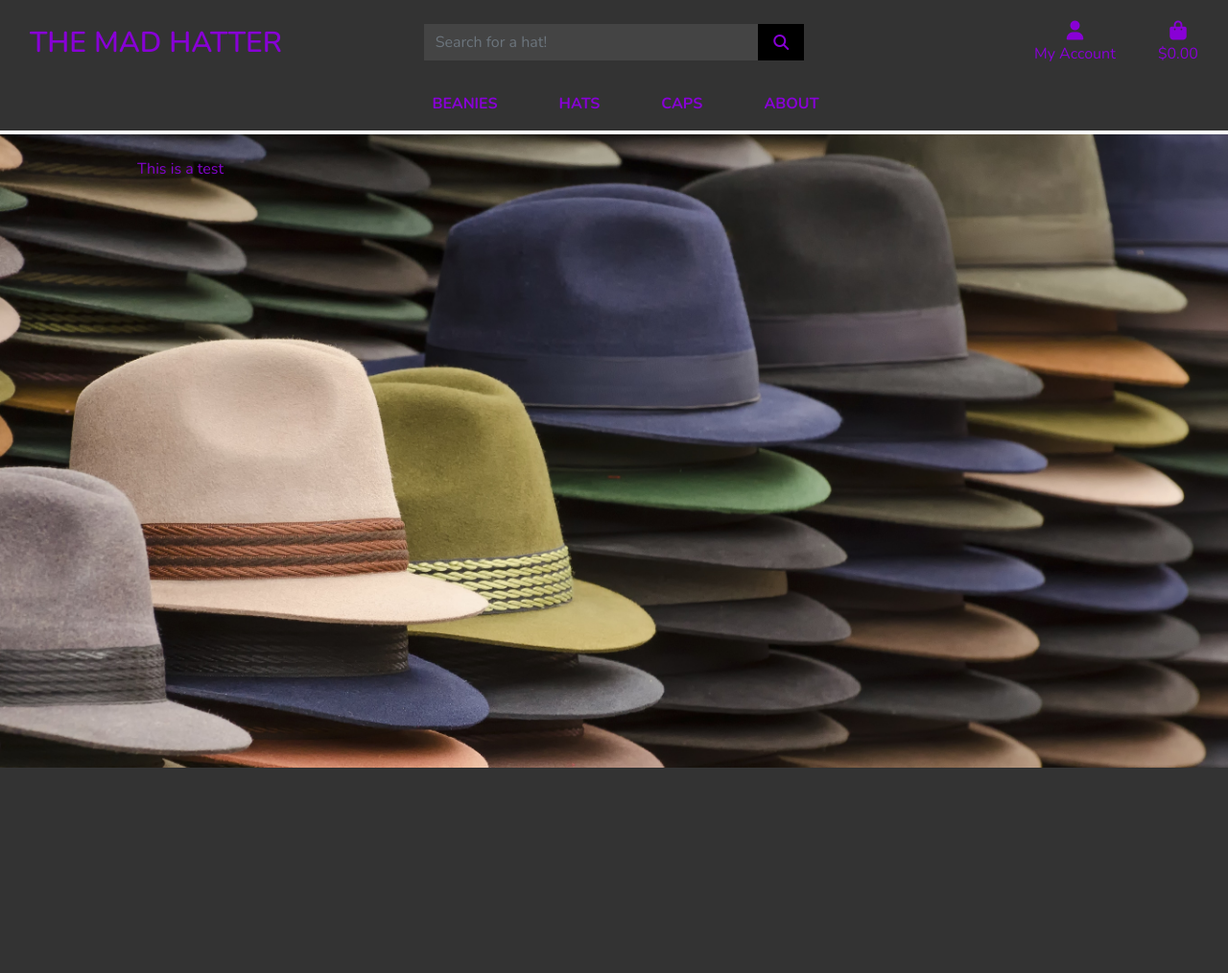
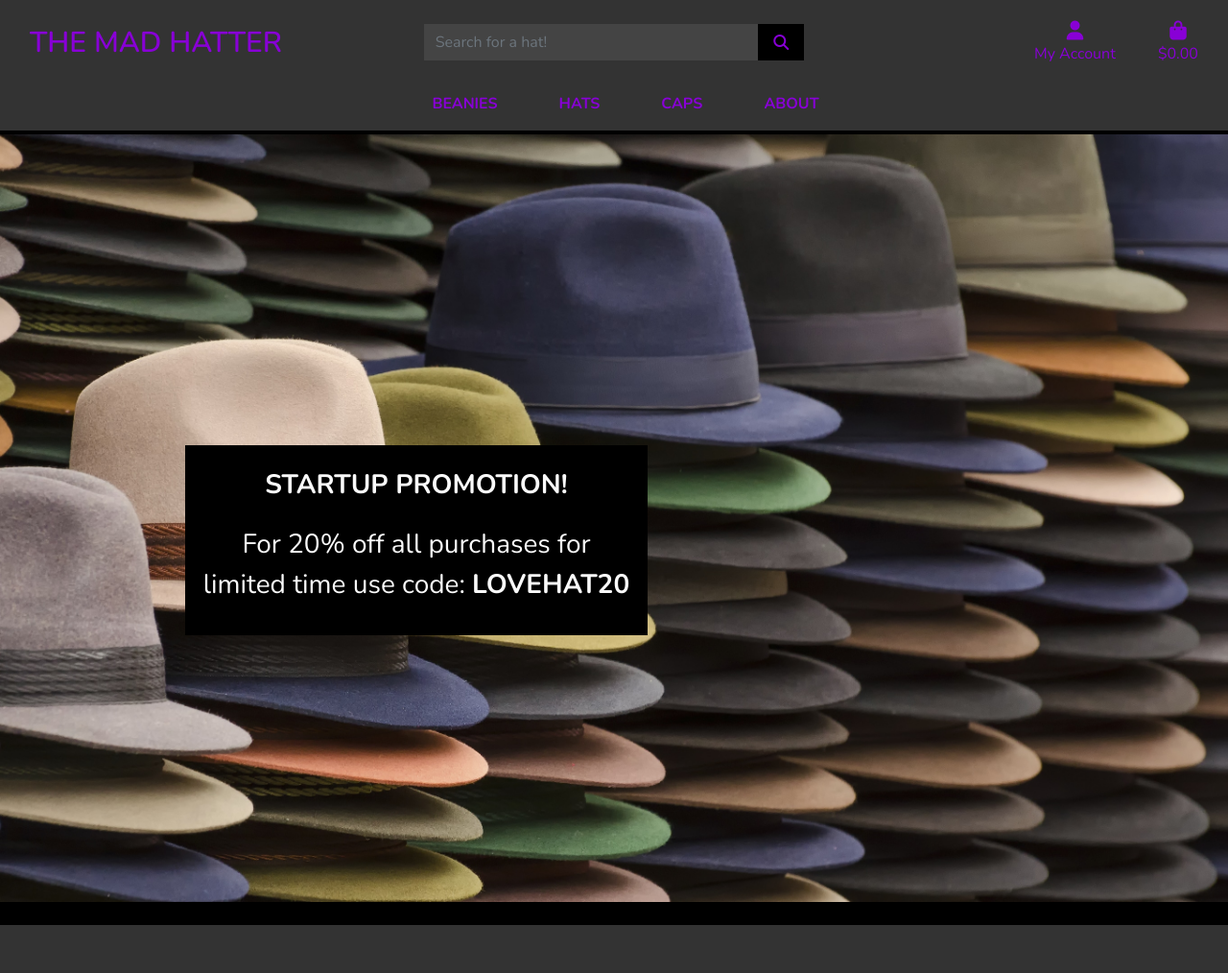
Before and after one commit to laurence100795/The-Mad-Hatter, a Django app: page / in a window 1280 px wide. Shown: the whole page at 96% size. Before the commit the page ends 800 px from the top, so only its background shows below. Run offline with Django 3.2, Linux system fonts and the light colour scheme; some libraries are stand-ins or nearby versions.

Commit message:
file management, footer started and image changes

```diff
--- /dev/null
+++ b/home/static/css/home.css
@@ -0,0 +1,58 @@
+/*Homepage background slide image styling*/
+.SlideImage {
+    position: fixed;
+    top: 140px;
+    left: 0;
+    width: 100%;
+    height: 100%;
+    background-color: #00000045;
+    object-fit: cover;
+    background-attachment: fixed;
+    z-index: -1;
+    opacity: 0;
+    transition: opacity 1s ease-in-out;
+}
+
+/*Promo code container styling*/
+.home-promo-position {
+    top: 300px;
+    left: 50px;
+}
+
+.home-promo-styling {
+    background-color: black;
+    height: fit-content;
+    width: fit-content;
+    max-width: 500px;
+}
+
+.home-promo-text {
+    font-size: 28px;
+    color: #fafafa;
+    text-align: center;
+}
+
+/*===========================Media Queries===========================*/
+
+/*Homepage Background positioning medium screen*/
+@media (max-width: 991px) {
+    .SlideImage {
+        top: 84px;
+    }
+    .home-promo-text {
+    font-size: 24px;
+    }
+    .home-promo-position {
+    left: 20px;
+    }
+}
+
+/*Homepage Background positioning small screen*/
+@media (max-width: 400px) {
+    .SlideImage {
+        top: 68px;
+    }
+    .home-promo-text {
+    font-size: 16px;
+    }
+}
--- a/home/templates/home/index.html
+++ b/home/templates/home/index.html
@@ -1,5 +1,9 @@
 {% extends "base.html" %}
 {% load static %}
+
+{% block extra_css %}
+    <link rel="stylesheet" href="{% static 'css/home.css' %}">
+{% endblock %}
 
 {% block page_header %}
     <div class="container header-container">
@@ -18,7 +22,14 @@
 </div>
 <div class="container">
     <div class="row">
-        <div class="col-7 col-md-6 my-auto">This is a test</div>
+        <div class="col-7 col-md-6 home-promo-position">
+            <div class="home-promo-styling">
+                <div class="home-promo-text p-3">
+                <p class="text-uppercase font-weight-bold p-1">Startup Promotion!</p>
+                <p>For 20% off all purchases for limited time use code: <span class="font-weight-bold">LOVEHAT20</span></p>
+                </div>
+            </div>
+        </div>
     </div>
 </div>
 
--- a/static/css/base.css
+++ b/static/css/base.css
@@ -5,9 +5,9 @@ html {
 
 /*main body styling*/
 body {
-    background-color: white;
+    background-color: black;
+    height: 100%;
     background-size: cover;
-    height: calc(100vh - 164px);
     color: rgb(132, 4, 206);
     font-family: 'Nunito';
 }
@@ -59,22 +59,17 @@ body {
 .nav-search {
     background-color: black;
 }
-
-/*Homepage background slide image styling*/
-.SlideImage {
-    position: fixed;
-    top: 140px;
-    left: 0;
-    width: 100%;
-    height: 100%;
-    background-color: #00000045;
-    object-fit: cover;
-    background-attachment: fixed;
-    z-index: -1;
-    opacity: 0;
-    transition: opacity 1s ease-in-out;
+/* Footer positioning (pushes to bottom of page)*/
+.content-wrapper {
+    min-height: 100%;
 }
 
+/* Footer Stlying */
+.footer {
+    background-color: #333333;
+    height: 50px;
+    position: relative;
+}
 /*===========================Media Queries===========================*/
 
 /* larger container for xl screens */
@@ -97,13 +92,6 @@ body {
     }
 }
 
-/*Homepage Background positioning*/
-@media (max-width: 991px) {
-    .SlideImage {
-        top: 84px;
-    }
-}
-
 /*Small screen navbar will fit inline*/
 @media (max-width: 400px) {
     .fa-lg {
@@ -112,8 +100,4 @@ body {
     .list-inline-item .nav-link {
         padding: 0;
     }
-    /*Homepage Background positioning*/
-    .SlideImage {
-        top: 68px;
-    }
 }
--- a/templates/base.html
+++ b/templates/base.html
@@ -117,9 +117,13 @@
 	{% endif %}
 
     {% block page_header %}{% endblock %}
-
+    <div class="content-wrapper">
     {% block content %} {% endblock %}
-
+    </div>
+    <div class="footer">
+        <div class="footer-content">
+        </div>
+    </div>
     {% block postloadjs %} {% endblock %}
 </body>
 
```
Also changed, not shown: media/Hat2BG.jpg, media/Hat3BG.jpg.
